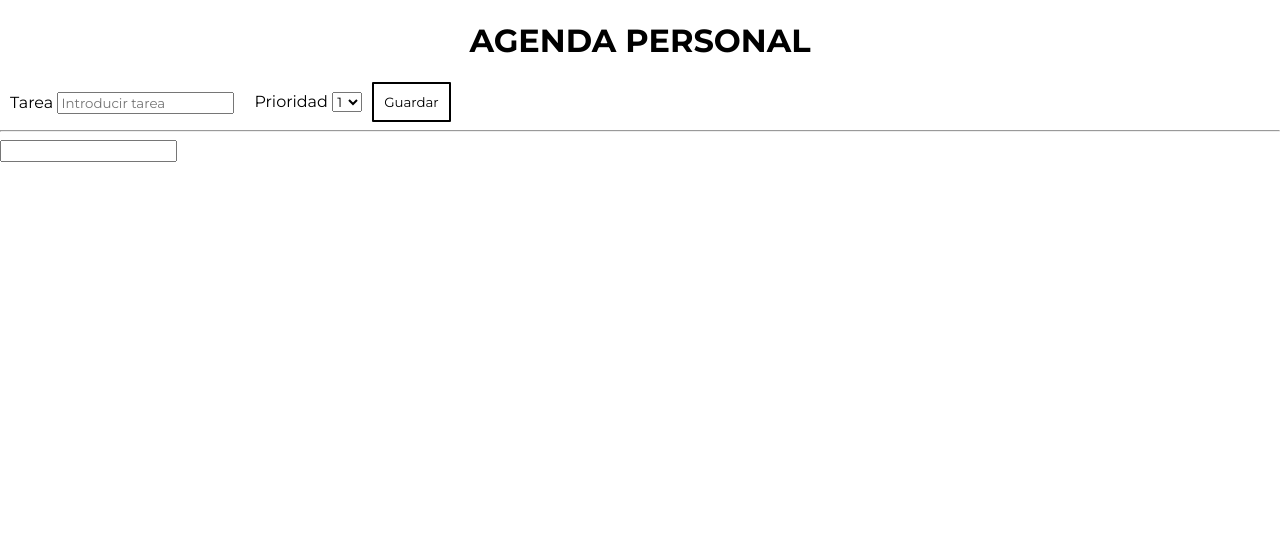
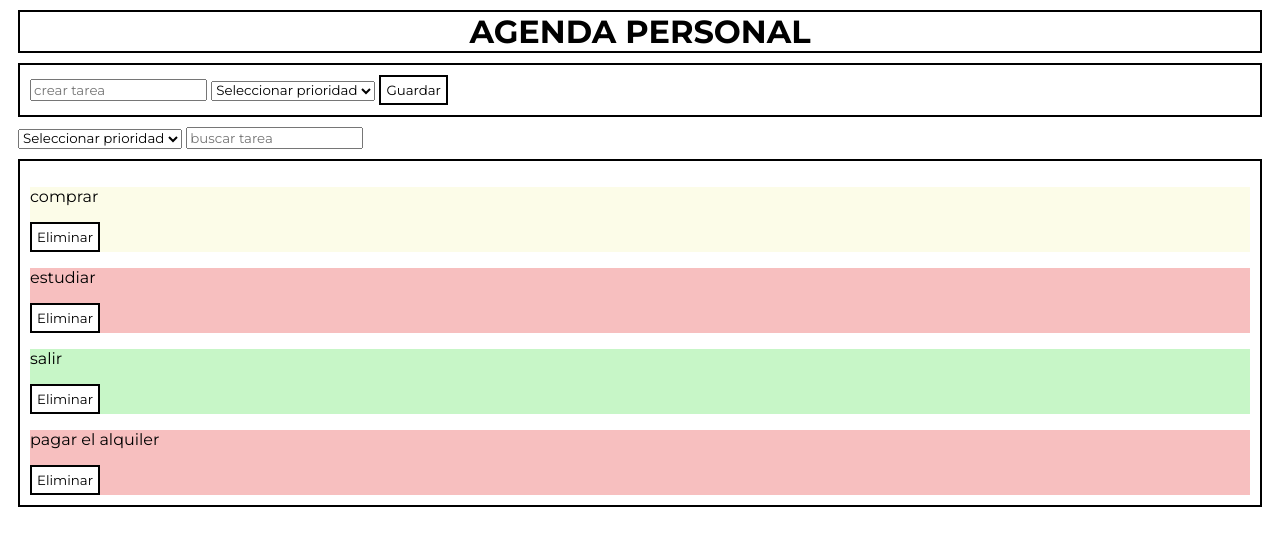
Before and after one commit to Cristian-GomezS/ejercicio_02, a plain HTML site: page index.html in a window 1280 px wide. Drawn offline with Linux system fonts and the light colour scheme.

Commit message:
Lamento no tener mas Commit, me he vuelto loco y esté es el intento número 200 de mi codigo y no me funciona todo... esté finde repasaré

```diff
--- a/css/style.css
+++ b/css/style.css
@@ -1,24 +1,48 @@
-*{
-    font-family: 'Montserrat', sans-serif;
-    margin-left: auto;
-    margin-right: auto;
+.baja{
+    background-color: rgba(144, 238, 144, 0.5);
 }
 
+.media {
+    background-color: rgba(250, 250, 210, 0.5);
+}
 
+.alta{
+    background-color: rgba(240, 128, 128, 0.5);
+}
 
-body h1 {
+*{
+    display: flexbox;
+    font-family: 'Montserrat', sans-serif;
+}
+
+body div h1 {
     text-align: center;
+    border: 2px solid black;
+    margin: 10px;
 }
- body form div {
-float: left;
-margin: auto;
-padding: 10px;
- }
 
- body form #btn{
-     padding: 10px;
-     color: black;
-     border-radius: 1px;
-     border: 2px solid black;
-     background-color: white;
- }
+div .formulario{
+    border: 2px solid black;
+    margin: 10px;
+    padding: 10px;
+    align-content: center;
+}
+
+button {
+    color: black;
+    border: 2px solid black;
+    box-shadow: lightgrey;
+    background-color: white;
+    padding: 5px;
+}
+
+div .tareas{
+margin: 10px;
+}
+
+div .listaTareas{
+    border: 2px solid black;
+    position: relative 50%;
+   margin: 10px;
+   padding: 10px;
+}
--- a/index.html
+++ b/index.html
@@ -7,47 +7,45 @@
     <title>ejercicio_02</title>
     <link rel="preconnect" href="https://fonts.gstatic.com">
     <link href="https://fonts.googleapis.com/css2?family=Montserrat:wght@400;700&display=swap" rel="stylesheet">
+
     <link rel="stylesheet" href="css/style.css">
     <script src="js/listatareas.js"></script>
 </head>
 
 <body>
-
-    <h1>AGENDA PERSONAL</h1>
-
-    <aside>
-        <form action="">
-            <div>
-                <label for="name">Tarea</label>
-                <input type="text" id="name" placeholder="Introducir tarea">
-            </div>
-
-            <div>
-                <label for="name">Prioridad</label>
-                <select name="" id="">
-                    <option value="1">1</option>
-                    <option value="2">2</option>
-                    <option value="3">3</option>
-                </select>
-            </div>
-            <input type="submit" value="Guardar" id="btn">
-        </form>
-    </aside>
-
-    <hr>
-
-    <div class="filtro">
-        <input type="text">
+    <div>
+        <h1>AGENDA PERSONAL</h1>
     </div>
 
-    <section>
-        <div class="felx">
+    <div class="wrapper">
+        <div class="formulario">
+            <input type="text" id="tarea" placeholder="crear tarea">
+            <select name="" id="prioridad">
+                <option value="">Seleccionar prioridad</option>
+                <option value="baja">baja</option>
+                <option value="media">media</option>
+                <option value="alta">alta</option>
+            </select>
+            <button id="guardar">Guardar</button>
+        </div>
 
+        <div class="tareas">
+            <select name="" id="prioridadFiltro">
+                <option value="">Seleccionar prioridad</option>
+                <option value="baja">urgente</option>
+                <option value="media">diario</option>
+                <option value="alta">mensual</option>
+            </select>
+            <input type="text" id="buscador" placeholder="buscar tarea">
         </div>
-    </section>
 
-    <script src="js/eventos.js"></script>
-    <script src="js/funciones.js"></script>
+        <div class="listaTareas">
+            <!--Este es el espacio para las tareas-->
+        </div>
+
+
+        <script src="js/funciones.js"></script>
+        <script src="js/eventos.js"></script>
 </body>
 
 </html>
--- a/js/funciones.js
+++ b/js/funciones.js
@@ -0,0 +1,100 @@
+let sectionTareas = document.querySelector('.listaTareas');
+
+function pintarTareas(pListaTareas, pSection) {
+    for (let tarea of pListaTareas) {
+        const nuevaTarea = pintarTarea(tarea);
+        pSection.appendChild(nuevaTarea)
+    }
+}
+
+
+function pintarTarea(pTarea) {
+    let div = document.createElement('div')
+    let p = document.createElement('p');
+    let button = document.createElement('button')
+
+    div.appendChild(p)
+    div.appendChild(button)
+
+    p.innerText = pTarea.tarea
+    button.innerText = 'Eliminar'
+    div.classList.add(pTarea.prioridad)
+
+    button.dataset.id = pTarea.id;
+    button.addEventListener('click', borrarTarea)
+
+    return div
+}
+//-----
+
+let button = document.getElementById('guardar')
+button.addEventListener('click', crearTarea)
+
+function crearTarea(event) {
+    let inputTarea = document.getElementById('tarea')
+    let prioridad = document.getElementById('prioridad')
+
+    tareas.push({
+        id: 5,
+        tarea: inputTarea.value,
+        prioridad: prioridad.value
+
+    })
+    sectionTareas.innerHTML = ""
+    pintarTareas(tareas, sectionTareas);
+
+}
+
+//-----
+
+function borrarTarea(event) {
+    let div = event.target.parentNode;
+    div.parentNode.removeChild(div);
+
+    let id = parseInt(event.target.dataset.id)
+    let position = tareas.findIndex(tarea => tarea.id === id)
+    tareas.splice(position, 1)
+}
+
+//-----
+
+pintarTareas(tareas, sectionTareas);
+
+//-----
+
+let selectPrioridad = document.querySelector('#prioridadFiltro')
+let buttonBuscar = document.getElementById('buscar')
+selectPrioridad.addEventListener('change', obtenerPrioridad)
+
+function obtenerPrioridad(event) {
+    let prioridad = event.target.value;
+    if (prioridad != "") {
+        let listaFiltrada = filtrarPorPrioridad(prioridad, tareas)
+        pintarTareas(listaFiltrada)
+    } else {
+        pintarTareas(tareas)
+    }
+}
+
+function filtrarPorPrioridad(pPrioridad, pListaTareas) {
+    const listaFiltrada = pListaTareas.filter(tarea => tarea.prioridad == pPrioridad);
+    return listaFiltrada;
+}
+
+//-----
+
+let inputGeneral = getElementById('buscador');
+inputGeneral.addEventListener('keydown', obtenerInfoInput);
+
+function obtenerInfoInput(event) {
+    if (event.keyCode == 13) {
+        let textoBuscar = inputGeneral.value;
+        let listaTareaGeneral = buscarPorTexto(textoBuscar, tareas)
+        pintarTareas(tareas, listaTareaGeneral)
+    }
+}
+
+function buscarPorTexto(pTexto, pListaTareas) {
+    const filtrarLista = pListaTareas.filter(tarea => tarea.tarea.toLowerCase().includes(pTexto.toLowerCase))
+    return filtrarLista
+}
--- a/js/listatareas.js
+++ b/js/listatareas.js
@@ -2,24 +2,24 @@ let tareas = new Array(
     {
         id: 1,
         tarea: 'comprar',
-        prioridad: 2,
+        prioridad: 'media',
     },
 
     {
         id: 2,
         tarea: 'estudiar',
-        prioridad: 3,
+        prioridad: 'alta',
     },
 
     {
         id: 3,
         tarea: 'salir',
-        prioridad: 1,
+        prioridad: 'baja',
     },
 
     {
         id: 4,
         tarea: 'pagar el alquiler',
-        prioridad: 3,
+        prioridad: 'alta',
     },
 )
```
